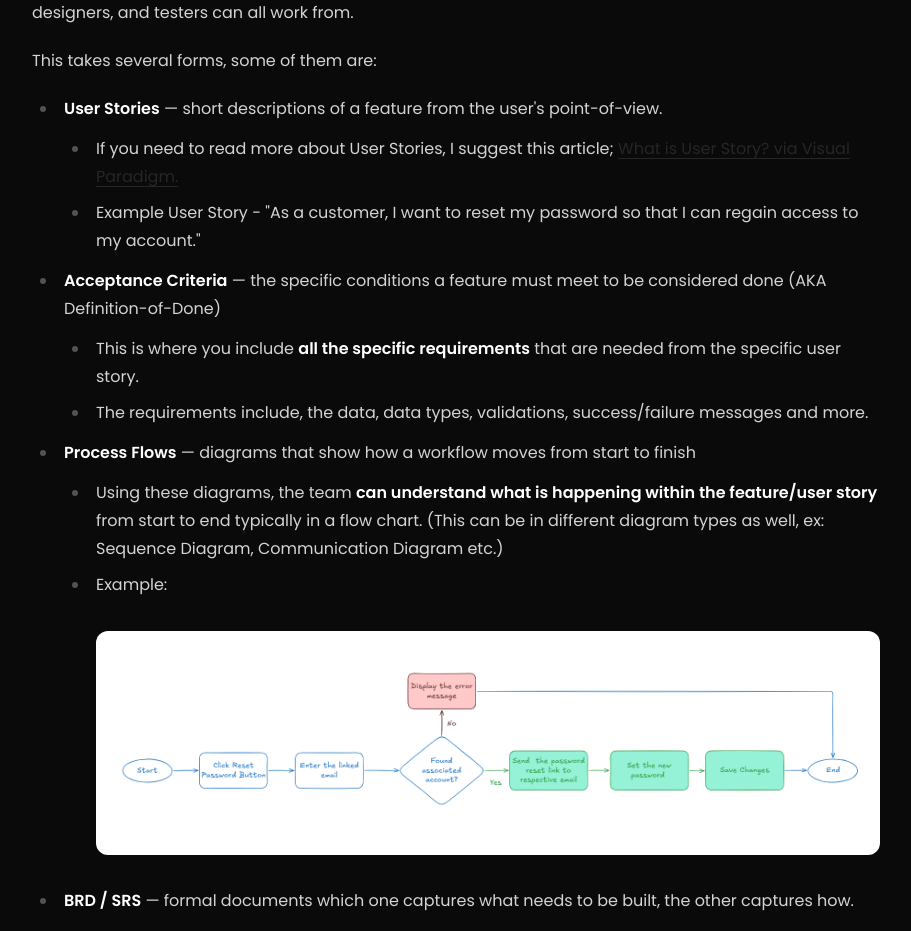
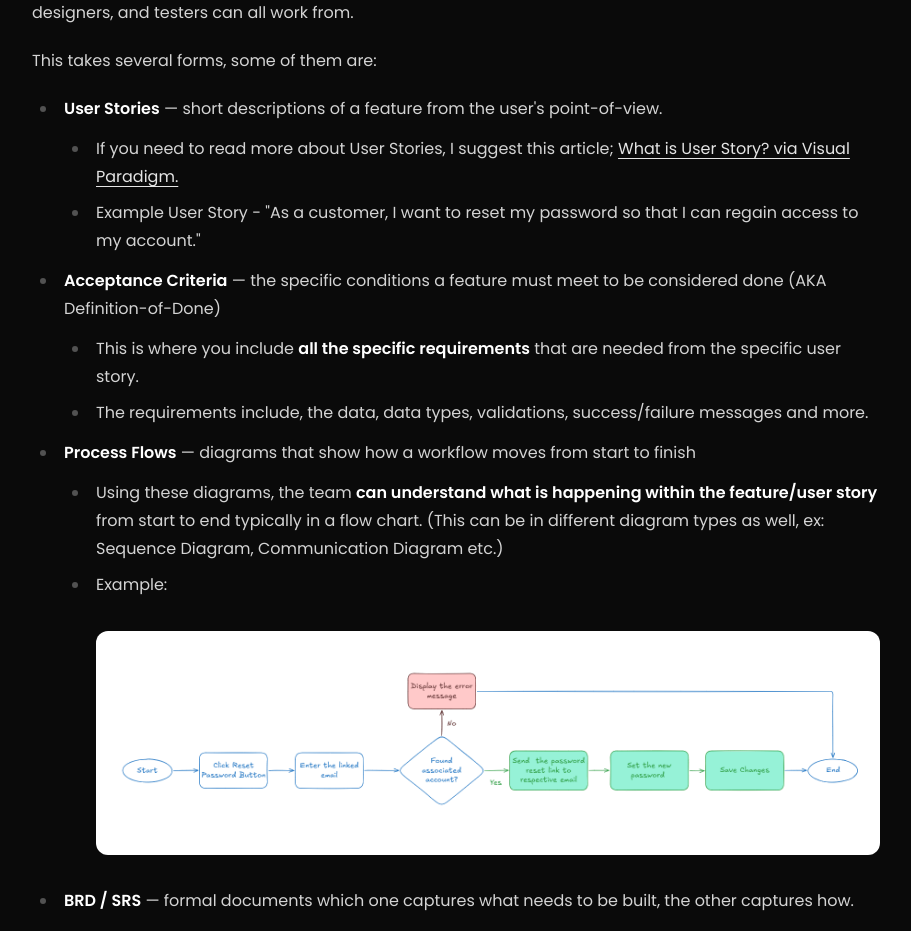
Before and after one commit to teshanj7/portfolio, a Next.js app: page /portfolio/blogs/what-does-a-business-analyst-actually-do in a window 1280 px wide. Shown: the part 1960-2891 px from the top of the page, without its empty margins (184-1095 px from the left). Built offline with nearby package versions, Linux system fonts and the light colour scheme; no server answers.

Commit message:
issue fix

```diff
--- a/app/blogs/[slug]/page.tsx
+++ b/app/blogs/[slug]/page.tsx
@@ -141,8 +141,15 @@ export default async function BlogPostPage({ params }: Props) {
         <hr className="border-neutral-200 dark:border-neutral-800 mb-10" />
 
         {/* Markdown body */}
-        <div className="prose prose-neutral max-w-none prose-headings:font-semibold prose-headings:tracking-tight prose-a:text-neutral-800 prose-a:underline-offset-4 prose-code:text-sm prose-code:bg-neutral-100 prose-code:px-1 prose-code:py-0.5 prose-code:rounded prose-pre:bg-neutral-100 prose-pre:border prose-pre:border-neutral-200 prose-img:rounded-xl prose-img:w-full prose-hr:border-neutral-200 dark:prose-invert dark:prose-code:bg-neutral-800 dark:prose-pre:bg-neutral-800 dark:prose-pre:border-neutral-700 dark:prose-hr:border-neutral-800">
-          <ReactMarkdown remarkPlugins={[remarkGfm]}>
+        <div className="prose prose-neutral max-w-none prose-headings:font-semibold prose-headings:tracking-tight prose-a:text-neutral-800 dark:prose-a:text-neutral-200 prose-a:underline-offset-4 prose-code:text-sm prose-code:bg-neutral-100 prose-code:px-1 prose-code:py-0.5 prose-code:rounded prose-pre:bg-neutral-100 prose-pre:border prose-pre:border-neutral-200 prose-img:rounded-xl prose-img:w-full prose-hr:border-neutral-200 dark:prose-invert dark:prose-code:bg-neutral-800 dark:prose-pre:bg-neutral-800 dark:prose-pre:border-neutral-700 dark:prose-hr:border-neutral-800">
+          <ReactMarkdown
+            remarkPlugins={[remarkGfm]}
+            components={{
+              img: ({ src, alt }) => (
+                <img src={assetPath(typeof src === "string" ? src : "")} alt={alt ?? ""} className="rounded-xl w-full" />
+              ),
+            }}
+          >
             {blog.content}
           </ReactMarkdown>
         </div>
--- a/app/layout.tsx
+++ b/app/layout.tsx
@@ -10,7 +10,7 @@ export const metadata: Metadata = {
     template: `%s — ${siteConfig.name}`,
   },
   description: siteConfig.description,
-  icons: { icon: "/tj7-favicon.png" },
+  icons: { icon: `${process.env.NEXT_PUBLIC_BASE_PATH ?? ""}/tj7-favicon.png` },
   openGraph: {
     type: "website",
     siteName: siteConfig.name,
```
Also changed, not shown: 11 other files (tests, documents, lock files or other folders).
